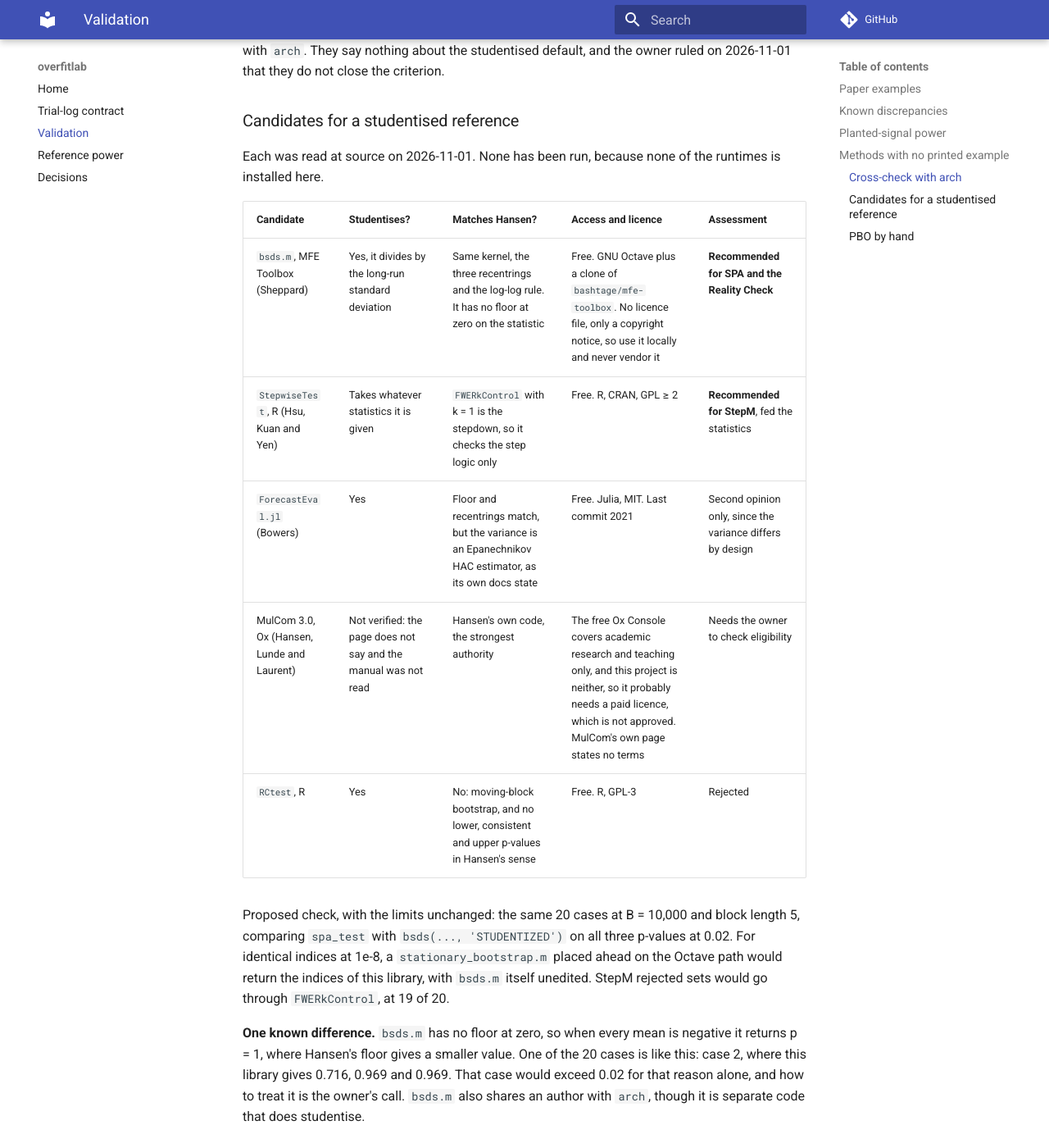
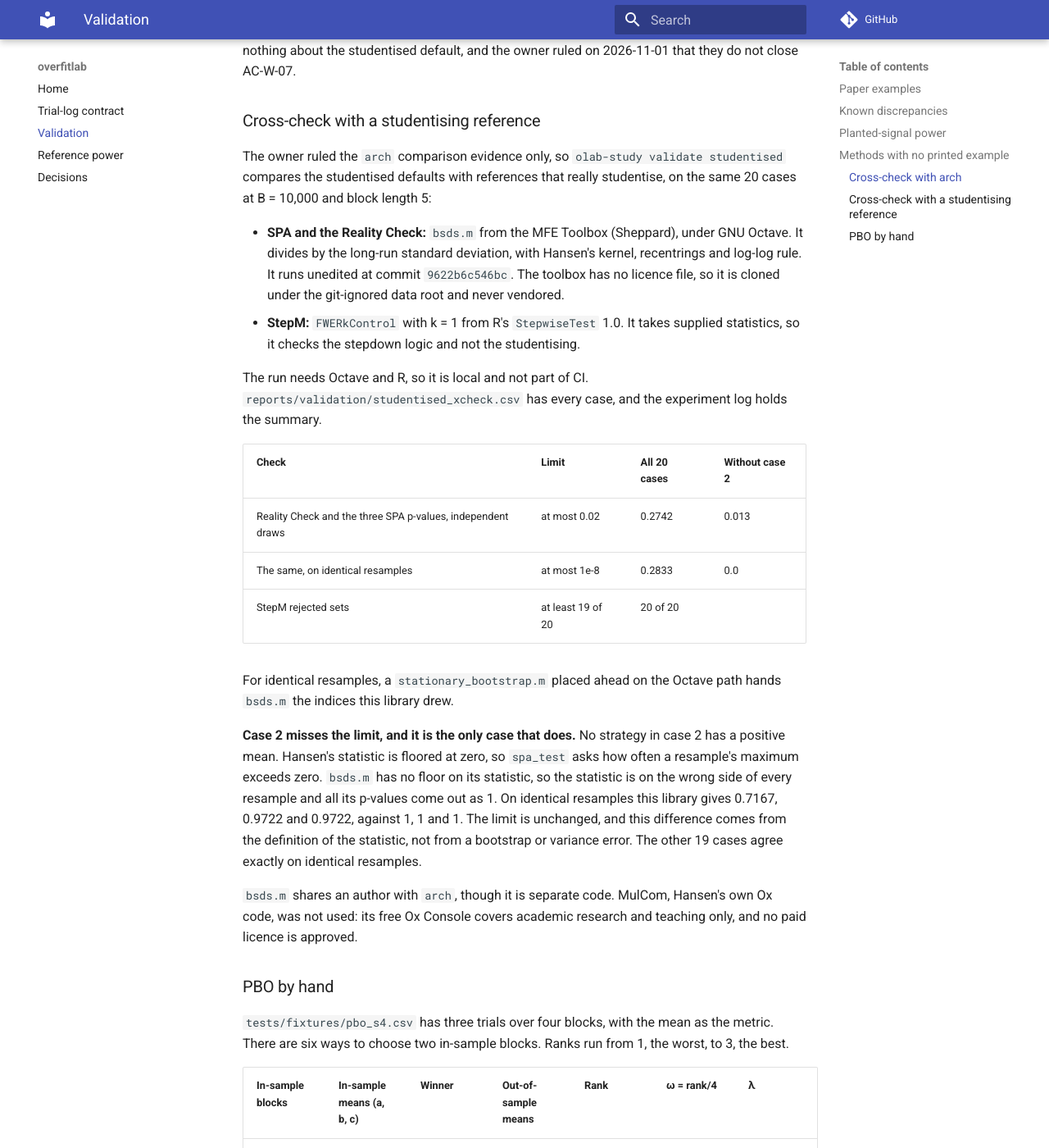
Before and after one commit to avmhdt/backtest-overfitting-lab, an MkDocs documentation site: the page built from docs/validation.md, in a window 1280 px wide and 1400 px high, scrolled down 2770 px. Shown: the whole window at 82% size. Built offline with MkDocs 1.6.1 and Material for MkDocs 9.7.7, drawn with Linux system fonts in a browser that asks for light colours; comment, search, counter and statistics services are not loaded.

Commit message:
Record the studentised cross-check and document case 2
Without case 2 the p-values agree within 0.013, and exactly on identical
resamples, with StepM matching in all 20 cases. Case 2 has no positive mean,
so bsds.m, which has no floor at zero, returns p = 1.

```diff
--- a/docs/validation.md
+++ b/docs/validation.md
@@ -53,23 +53,28 @@ So the two are not the same statistic, and the check compares like with like thr
 
 The gap between Hansen's studentised SPA and `arch` is reported separately as `max_studentised_gap`. It is large on some null cases, and it should be: it measures a real difference between the two statistics.
 
-**AC-W-07 stays open.** These checks are evidence that the bootstrap and the recentring agree with `arch`. They say nothing about the studentised default, and the owner ruled on 2026-11-01 that they do not close the criterion.
+These checks are evidence that the bootstrap and the recentring agree with `arch`. They say nothing about the studentised default, and the owner ruled on 2026-11-01 that they do not close AC-W-07.
 
-### Candidates for a studentised reference
+### Cross-check with a studentising reference
 
-Each was read at source on 2026-11-01. None has been run, because none of the runtimes is installed here.
+The owner ruled the `arch` comparison evidence only, so `olab-study validate studentised` compares the studentised defaults with references that really studentise, on the same 20 cases at B = 10,000 and block length 5:
 
-| Candidate | Studentises? | Matches Hansen? | Access and licence | Assessment |
-|---|---|---|---|---|
-| `bsds.m`, MFE Toolbox (Sheppard) | Yes, it divides by the long-run standard deviation | Same kernel, the three recentrings and the log-log rule. It has no floor at zero on the statistic | Free. GNU Octave plus a clone of `bashtage/mfe-toolbox`. No licence file, only a copyright notice, so use it locally and never vendor it | **Recommended for SPA and the Reality Check** |
-| `StepwiseTest`, R (Hsu, Kuan and Yen) | Takes whatever statistics it is given | `FWERkControl` with k = 1 is the stepdown, so it checks the step logic only | Free. R, CRAN, GPL ≥ 2 | **Recommended for StepM**, fed the statistics |
-| `ForecastEval.jl` (Bowers) | Yes | Floor and recentrings match, but the variance is an Epanechnikov HAC estimator, as its own docs state | Free. Julia, MIT. Last commit 2021 | Second opinion only, since the variance differs by design |
-| MulCom 3.0, Ox (Hansen, Lunde and Laurent) | Not verified: the page does not say and the manual was not read | Hansen's own code, the strongest authority | The free Ox Console covers academic research and teaching only, and this project is neither, so it probably needs a paid licence, which is not approved. MulCom's own page states no terms | Needs the owner to check eligibility |
-| `RCtest`, R | Yes | No: moving-block bootstrap, and no lower, consistent and upper p-values in Hansen's sense | Free. R, GPL-3 | Rejected |
+- **SPA and the Reality Check:** `bsds.m` from the MFE Toolbox (Sheppard), under GNU Octave. It divides by the long-run standard deviation, with Hansen's kernel, recentrings and log-log rule. It runs unedited at commit `9622b6c546bc`. The toolbox has no licence file, so it is cloned under the git-ignored data root and never vendored.
+- **StepM:** `FWERkControl` with k = 1 from R's `StepwiseTest` 1.0. It takes supplied statistics, so it checks the stepdown logic and not the studentising.
 
-Proposed check, with the limits unchanged: the same 20 cases at B = 10,000 and block length 5, comparing `spa_test` with `bsds(..., 'STUDENTIZED')` on all three p-values at 0.02. For identical indices at 1e-8, a `stationary_bootstrap.m` placed ahead on the Octave path would return the indices of this library, with `bsds.m` itself unedited. StepM rejected sets would go through `FWERkControl`, at 19 of 20.
+The run needs Octave and R, so it is local and not part of CI. `reports/validation/studentised_xcheck.csv` has every case, and the experiment log holds the summary.
 
-**One known difference.** `bsds.m` has no floor at zero, so when every mean is negative it returns p = 1, where Hansen's floor gives a smaller value. One of the 20 cases is like this: case 2, where this library gives 0.716, 0.969 and 0.969. That case would exceed 0.02 for that reason alone, and how to treat it is the owner's call. `bsds.m` also shares an author with `arch`, though it is separate code that does studentise.
+| Check | Limit | All 20 cases | Without case 2 |
+|---|---|---|---|
+| Reality Check and the three SPA p-values, independent draws | at most 0.02 | 0.2742 | 0.013 |
+| The same, on identical resamples | at most 1e-8 | 0.2833 | 0.0 |
+| StepM rejected sets | at least 19 of 20 | 20 of 20 | |
+
+For identical resamples, a `stationary_bootstrap.m` placed ahead on the Octave path hands `bsds.m` the indices this library drew.
+
+**Case 2 misses the limit, and it is the only case that does.** No strategy in case 2 has a positive mean. Hansen's statistic is floored at zero, so `spa_test` asks how often a resample's maximum exceeds zero. `bsds.m` has no floor on its statistic, so the statistic is on the wrong side of every resample and all its p-values come out as 1. On identical resamples this library gives 0.7167, 0.9722 and 0.9722, against 1, 1 and 1. The limit is unchanged, and this difference comes from the definition of the statistic, not from a bootstrap or variance error. The other 19 cases agree exactly on identical resamples.
+
+`bsds.m` shares an author with `arch`, though it is separate code. MulCom, Hansen's own Ox code, was not used: its free Ox Console covers academic research and teaching only, and no paid licence is approved.
 
 ### PBO by hand
 
```
Also changed, not shown: docs/decisions.md (+2 -0 lines), 2 other files.
